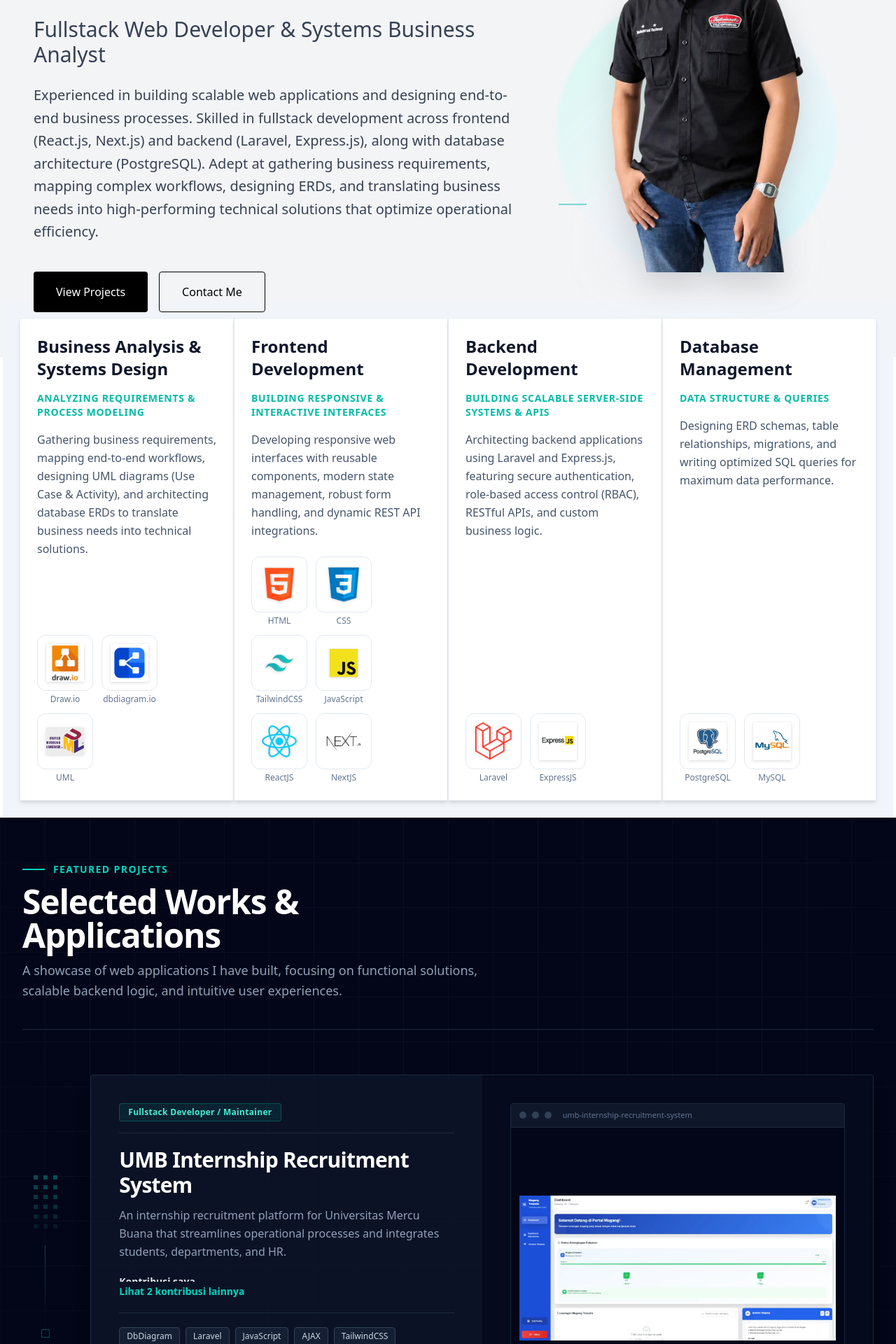
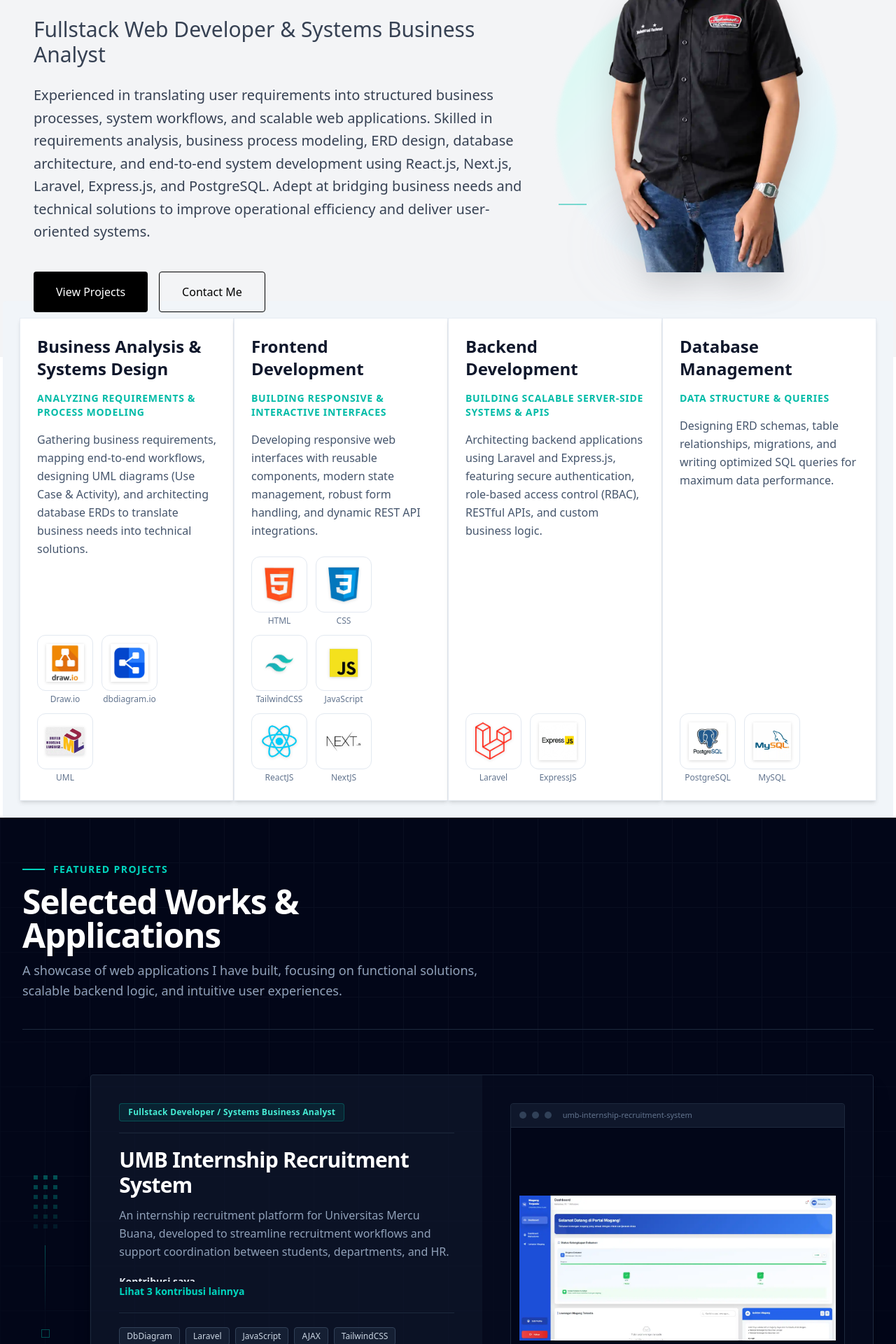
Before and after one commit to FaizMuhammadRamadhan/portfolio-faiz, a React (Vite) app: page / in a window 1280 px wide. Shown: the part 320-2240 px from the top of the page at 70% size. Built offline with nearby package versions, Linux system fonts and the light colour scheme.

Commit message:
update version adding business system analyst

```diff
--- a/src/components/elements/homes/BodyHome.jsx
+++ b/src/components/elements/homes/BodyHome.jsx
@@ -33,13 +33,13 @@ const BodyHome = () => {
         Fullstack Web Developer & Systems Business Analyst
       </SubTitle>
       <Desc variant="text-gray-700 text-base md:text-xl max-w-4xl leading-relaxed">
-        Experienced in building scalable web applications and designing
-        end-to-end business processes. Skilled in fullstack development across
-        frontend (React.js, Next.js) and backend (Laravel, Express.js), along
-        with database architecture (PostgreSQL). Adept at gathering business
-        requirements, mapping complex workflows, designing ERDs, and translating
-        business needs into high-performing technical solutions that optimize
-        operational efficiency.
+        Experienced in translating user requirements into structured business
+        processes, system workflows, and scalable web applications. Skilled in
+        requirements analysis, business process modeling, ERD design, database
+        architecture, and end-to-end system development using React.js, Next.js,
+        Laravel, Express.js, and PostgreSQL. Adept at bridging business needs
+        and technical solutions to improve operational efficiency and deliver
+        user-oriented systems.
       </Desc>
       <div className="flex flex-col sm:flex-row gap-4 py-4 w-full sm:w-auto">
         <Button
--- a/src/data/experiencedata.js
+++ b/src/data/experiencedata.js
@@ -1,43 +1,45 @@
+
 export const experienceData = [
   {
     id: 1,
     company: "IT Bureau (Biro Teknologi Informasi UMB)",
-    role: "Web Developer Intern",
-    title: "Web Developer Intern",
-    subtitle: "Internal Information Systems Development",
-    period: "2023 - Present", // Sesuaikan dengan periode magang Anda
+    role: "Full-Stack Web Developer & Systems Business Analyst Intern",
+    title: "Full-Stack Web Developer & Systems Business Analyst Intern",
+    subtitle: "Business Process Analysis & Information Systems Development",
+    period: "2023 - Present",
     tasks: [
       {
         id: "t1",
-        title: "Frontend Development & UI Styling",
-        badge: "Frontend",
-        badgeColor: "bg-teal-100 text-teal-600",
+        title: "Full-Stack Development & System Maintenance",
+        badge: "Fullstack",
+        badgeColor: "bg-slate-100 text-slate-600",
         points: [
-          "Designed and implemented responsive web layouts and user interface components across university platforms.",
-          "Customized visual themes and styling using TailwindCSS and modern CSS frameworks.",
-          "Integrated frontend components with AJAX and RESTful APIs to deliver dynamic user experiences."
+          "Developed end-to-end web applications using Laravel, Express.js, JavaScript, React and PostgreSQL.",
+          "Built responsive user interfaces using TailwindCSS and integrated frontend components with AJAX and RESTful APIs.",
+          "Implemented authentication, role-based access control (RBAC), and backend business logic to support application workflows.",
+          "Maintained, debugged, and enhanced existing information systems to improve functionality, stability, and performance."
         ]
       },
       {
         id: "t2",
-        title: "REST API & Backend Development",
-        badge: "Backend",
-        badgeColor: "bg-black text-white",
+        title: "Business Requirements & System Analysis",
+        badge: "Business Analysis",
+        badgeColor: "bg-teal-100 text-teal-600",
         points: [
-          "Built secure RESTful API endpoints using Laravel and Express.js to power web application features.",
-          "Managed data structures, query optimization, and request validation in PostgreSQL databases.",
-          "Optimized backend logic for data processing and business intelligence reporting."
+          "Analyzed user requirements and translated business needs into structured business processes, system workflows, and functional requirements.",
+          "Mapped end-to-end operational workflows to identify system requirements and improve internal business processes.",
+          "Collaborated on system planning by translating business processes into database structures and system architecture."
         ]
       },
       {
         id: "t3",
-        title: "End-to-End Application Development",
-        badge: "Fullstack",
-        badgeColor: "bg-slate-100 text-slate-600",
+        title: "System Design & Database Architecture",
+        badge: "System Design",
+        badgeColor: "bg-black text-white",
         points: [
-          "Developed end-to-end web applications independently, from requirement analysis and ERD design to final UI implementation.",
-          "Implemented authentication flows, role-based access control (RBAC), and seamless frontend-backend integration.",
-          "Maintained, debugged, and enhanced existing campus modules and legacy systems."
+          "Designed Entity Relationship Diagrams (ERDs) to define database entities, relationships, and data structures.",
+          "Designed and managed PostgreSQL database schemas to support application functionality and business requirements.",
+          "Translated system requirements into technical designs to guide full-stack implementation."
         ]
       }
     ]
@@ -47,17 +49,17 @@ export const experienceData = [
     company: "Freelance",
     role: "Freelance Web Developer",
     title: "Freelance Web Developer",
-    subtitle: "Client Project Development",
-    period: "2023", // Sesuaikan periode
+    subtitle: "Client Requirements & Website Development",
+    period: "2023",
     tasks: [
       {
         id: "ft1",
-        title: "Company Profile Development",
+        title: "Client Requirements & Website Development",
         badge: "Freelance",
         badgeColor: "bg-blue-100 text-blue-600",
         points: [
-          "Developed a customized company profile website for Sinergi8Consulting to showcase client services and company information.",
-          "Customized WordPress theme components, layout responsiveness, and content presentation based on client requirements."
+          "Translated client requirements into a responsive company profile website for Sinergi8Consulting.",
+          "Customized WordPress themes, layouts, and content presentation to align with client needs and improve user experience."
         ]
       }
     ]
--- a/src/data/indexproject.js
+++ b/src/data/indexproject.js
@@ -1,14 +1,16 @@
+
 export const indexproject = [
   {
     id: 1,
-    role: "Fullstack Developer / Maintainer",
+    role: "Fullstack Developer / Systems Business Analyst",
     application: "UMB Internship Recruitment System",
-    desc: "An internship recruitment platform for Universitas Mercu Buana that streamlines operational processes and integrates students, departments, and HR.",
+    desc: "An internship recruitment platform for Universitas Mercu Buana, developed to streamline recruitment workflows and support coordination between students, departments, and HR.",
     contributions: [
-      "Analyzed system requirements, designed business processes, and built ERD database schemas.",
+      "Analyzed user requirements and translated business needs into end-to-end recruitment workflows and system logic.",
+      "Designed ERD database schemas to structure recruitment data and relationships.",
       "Developed backend features and RESTful APIs using Laravel and PostgreSQL.",
       "Built responsive user interfaces using TailwindCSS, JavaScript, and AJAX.",
-      "Performed independent unit testing and debugging to ensure system stability."
+      "Tested and debugged application features to ensure system reliability and optimized query performance for 100+ student applications."
     ],
     tools: ["DbDiagram", "Laravel", "JavaScript", "AJAX", "TailwindCSS", "PostgreSQL"],
     image: "/images/projectimg/magangumb.webp",
@@ -16,14 +18,15 @@ export const indexproject = [
   },
   {
     id: 2,
-    role: "Fullstack Developer",
-    application: "PUI LPPM UMB / Maintainer",
+    role: "Fullstack Developer / Systems Business Analyst",
+    application: "Pusat Unggulan Ilmu Pengetahuan & Teknologi (PUI) System",
     desc: "A web platform for laboratory testing services and lecturer expertise management at Universitas Mercu Buana.",
     contributions: [
-      "Analyzed user requirements and mapped business workflows and ERD database structures.",
-      "Built fullstack features for service requests and lecturer profile management.",
-      "Collaborated with the team to conduct system testing and quality assurance.",
-      "Implemented responsive UI components using TailwindCSS and AJAX."
+      "Gathered and analyzed user requirements to understand operational needs and system functionality.",
+      "Designed the initial Entity Relationship Diagram (ERD) to define database structures and relationships.",
+      "Collaborated with a 2-member team to develop the system from initial design through completion.",
+      "Built full-stack features for service requests and lecturer profile management.",
+      "Implemented responsive UI components using TailwindCSS and AJAX and collaborated on system testing and quality assurance."
     ],
     tools: ["DbDiagram", "Laravel", "JavaScript", "AJAX", "TailwindCSS", "PostgreSQL"],
     image: "/images/projectimg/pui.webp",
@@ -33,11 +36,11 @@ export const indexproject = [
     id: 3,
     role: "Backend Developer",
     application: "UMB Business Intelligence Dashboard",
-    desc: "A business intelligence system displaying centralized analytical data across Universitas Mercu Buana.",
+    desc: "A business intelligence dashboard that centralizes analytical data to support institutional reporting and data-driven decision-making at Universitas Mercu Buana.",
     contributions: [
-      "Wrote complex SQL queries to extract and transform data based on business requirements.",
-      "Designed and built RESTful APIs using Express.js to serve data to the frontend.",
-      "Optimized query performance for PostgreSQL database interactions."
+      "Translated reporting requirements into SQL queries for data extraction and transformation.",
+      "Developed 20+ RESTful API endpoints using Express.js to integrate and deliver data to the frontend.",
+      "Optimized PostgreSQL query performance to improve reporting speed and data processing efficiency by 30%."
     ],
     tools: ["Express.js", "PostgreSQL"],
     image: "/images/projectimg/dashboardumb.webp",
@@ -49,9 +52,9 @@ export const indexproject = [
     application: "Partnership System (SIKERMA)",
     desc: "An internal and external partnership management system for Universitas Mercu Buana.",
     contributions: [
-      "Fixed bugs and improved features in the Partnership Proposal module.",
-      "Maintained and enhanced the Partnership Extension and Master Data modules.",
-      "Optimized frontend-backend data flow using Laravel, AJAX, and PostgreSQL."
+      "Maintained and enhanced the Partnership Proposal module by resolving bugs and improving existing features.",
+      "Managed ongoing maintenance of the Partnership Extension and Master Data modules.",
+      "Optimized frontend-backend data flow using Laravel, AJAX, and PostgreSQL to improve system stability across 10+ active partnership modules."
     ],
     tools: ["Laravel", "JavaScript", "AJAX", "PostgreSQL"],
     image: "/images/projectimg/sikerma.webp",
@@ -60,12 +63,13 @@ export const indexproject = [
   {
     id: 5,
     role: "Fullstack Developer",
-    application: "OLS UMB (Library System)",
-    desc: "university library platform for book records, borrowing operations, visitor tracking, and thesis submissions.",
+    application: "Universitas Mercu Buana Library System (OLS)",
+    desc: "A university library platform for managing book collections, borrowing operations, visitor tracking, and thesis submissions.",
     contributions: [
-      "Developed booking modules for discussion rooms and reference rooms.",
-      "Built the journal collection management module.",
-      "Integrated AJAX-based dynamic filtering for seamless book and journal searches."
+      "Developed and enhanced 5+ core features to improve library system functionality and user experience.",
+      "Built booking modules for discussion rooms and reference rooms.",
+      "Developed the journal collection management module.",
+      "Implemented AJAX-based dynamic filtering for book and journal searches."
     ],
     tools: ["Laravel", "JavaScript", "AJAX", "PostgreSQL"],
     image: "/images/projectimg/olsperpus.webp",
@@ -75,11 +79,11 @@ export const indexproject = [
     id: 6,
     role: "Web Developer",
     application: "Sinergi8Consulting Company Profile",
-    desc: "A responsive landing page and company profile website for Sinergi8Consulting.",
+    desc: "A responsive company profile website designed to present Sinergi8Consulting's services, business information, and contact channels.",
     contributions: [
-      "Designed and developed a landing page tailored to client requirements.",
-      "Structured content highlighting company information, core services, and contact channels.",
-      "Customized WordPress theme components for an optimized user experience."
+      "Translated client requirements into a landing page structure and website layout.",
+      "Organized content to communicate company information and core services effectively.",
+      "Customized WordPress theme components to deliver a responsive user experience."
     ],
     tools: ["WordPress"],
     image: "/images/projectimg/sinergi8consulting.webp",
@@ -87,13 +91,14 @@ export const indexproject = [
   },
   {
     id: 7,
-    role: "Fullstack Developer",
+    role: "Fullstack Developer / Systems Business Analyst",
     application: "Event Management System",
-    desc: "A web application for purchasing campus seminar tickets and managing event registrations.",
+    desc: "A web application for campus seminar ticketing and event registration, designed to support event operations and cross-departmental coordination.",
     contributions: [
-      "Analyzed business requirements, designed workflows, and structured the database ERD.",
-      "Built ticketing features and end-to-end checkout flows.",
-      "Designed dynamic UI components and conducted independent functionality testing."
+      "Analyzed event management requirements and translated them into business processes, system workflows, and system logic.",
+      "Designed the database ERD to structure event, registration, and ticketing data.",
+      "Developed ticketing features and end-to-end checkout workflows.",
+      "Built dynamic UI components and tested core functionality to support event operations and the management of 10+ institutional events."
     ],
     tools: ["DbDiagram", "Laravel", "JavaScript", "AJAX", "TailwindCSS", "PostgreSQL"],
     image: "/images/projectimg/ems.webp",
@@ -101,17 +106,17 @@ export const indexproject = [
   },
   {
     id: 8,
-    role: "Fullstack Developer",
+    role: "Fullstack Developer / Systems Business Analyst",
     application: "BTI Management System",
-    desc: "An internal operational system designed to streamline data management and daily operations for the IT Bureau.",
+    desc: "An internal operational management system developed to streamline data management and daily workflows at the Information Technology Bureau (BTI).",
     contributions: [
-      "Analyzed internal requirements and mapped operational business processes.",
-      "Created the ERD and built the fullstack architecture using Laravel and PostgreSQL.",
-      "Executed independent system testing and UI adjustments."
+      "Analyzed user and operational requirements and mapped end-to-end business processes from scratch.",
+      "Translated business processes into system workflows and designed the ERD and database architecture.",
+      "Developed the full-stack application using Laravel and PostgreSQL based on the designed system architecture.",
+      "Conducted system testing and refined user interfaces to support internal operational efficiency."
     ],
     tools: ["DbDiagram", "Laravel", "JavaScript", "AJAX", "TailwindCSS", "PostgreSQL"],
     image: "/images/projectimg/bms.webp",
     demoUrl: null
-  },
-
+  }
 ];
```
Also changed, not shown: 2 other files (tests, documents, lock files or other folders).
